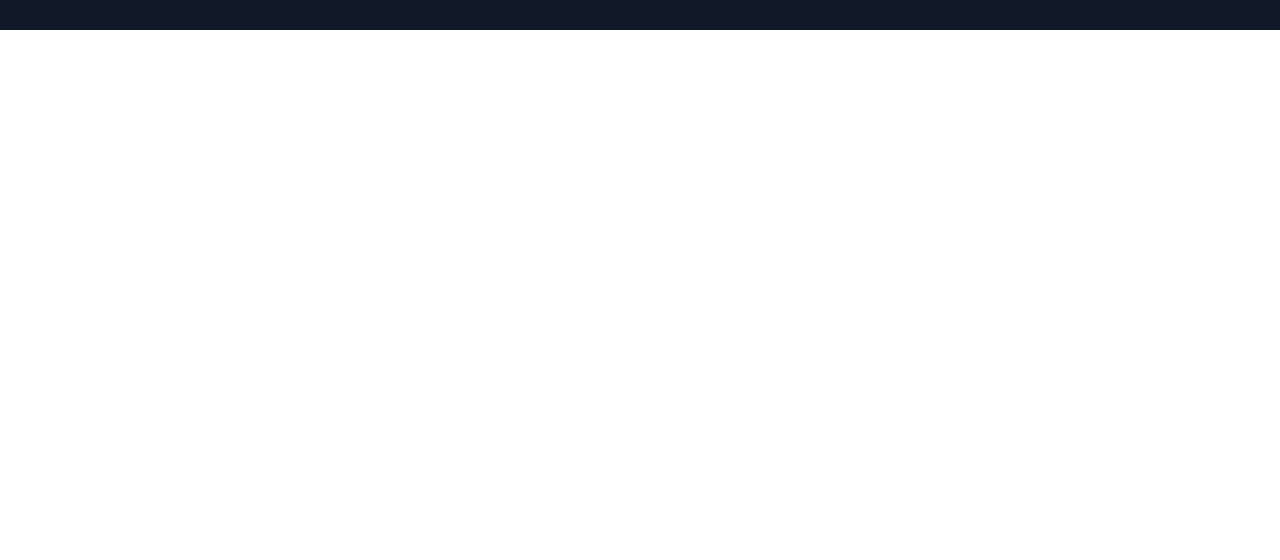
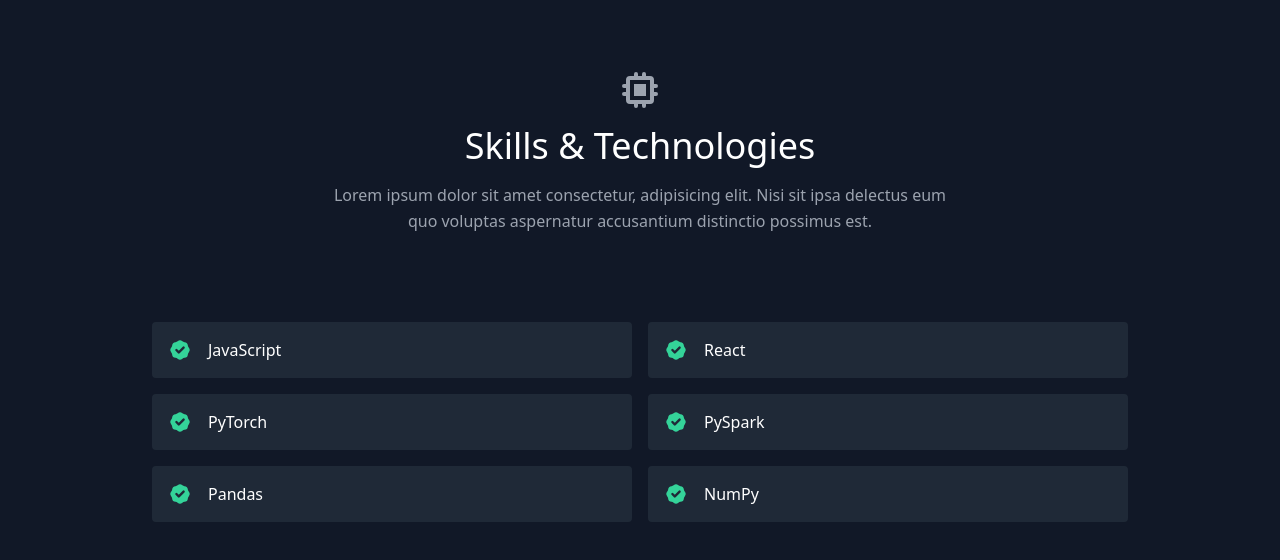
Before and after one commit to Colexeco/Personal_Website, a React (Create React App) app: page / in a window 1280 px wide. Shown: the part 1255-1815 px from the top of the page. Before the commit the page ends 1285 px from the top, so only its background shows below. Built offline with nearby package versions, Linux system fonts and the light colour scheme.

Commit message:
add skills

```diff
--- a/src/App.js
+++ b/src/App.js
@@ -12,8 +12,8 @@
       {/* <Navbar /> */}
       <About />
       <Projects />
-      {/* <Skills />
-      <Testimonials />
+      <Skills />
+      {/* <Testimonials />
       <Contact /> */}
     </main>
   );
--- a/src/components/Skills.js
+++ b/src/components/Skills.js
@@ -1,3 +1,35 @@
+import { BadgeCheckIcon, ChipIcon } from "@heroicons/react/solid";
 import React from "react";
+import { skills } from "../data";
 
-export default function Skills() {}
+export default function Skills() {
+  return (
+    <section id="skills">
+      <div className="container px-5 py-10 mx-auto">
+        <div className="text-center mb-20">
+          <ChipIcon className="w-10 inline-block mb-4" />
+          <h1 className="sm:text-4xl text-3xl font-medium title-font text-white mb-4">
+            Skills &amp; Technologies
+          </h1>
+          <p className="text-base leading-relaxed xl:w-2/4 lg:w-3/4 mx-auto">
+            Lorem ipsum dolor sit amet consectetur, adipisicing elit. Nisi sit
+            ipsa delectus eum quo voluptas aspernatur accusantium distinctio
+            possimus est.
+          </p>
+        </div>
+        <div className="flex flex-wrap lg:w-4/5 sm:mx-auto sm:mb-2 -mx-2">
+          {skills.map((skill) => (
+            <div key={skill} className="p-2 sm:w-1/2 w-full">
+              <div className="bg-gray-800 rounded flex p-4 h-full items-center">
+                <BadgeCheckIcon className="text-green-400 w-6 h-6 flex-shrink-0 mr-4" />
+                <span className="title-font font-medium text-white">
+                  {skill}
+                </span>
+              </div>
+            </div>
+          ))}
+        </div>
+      </div>
+    </section>
+  );
+}
--- a/src/data.js
+++ b/src/data.js
@@ -53,8 +53,8 @@
 export const skills = [
   "JavaScript",
   "React",
-  "Next.js",
-  "Node",
-  "GraphQL",
-  "Material UI",
+  "PyTorch",
+  "PySpark",
+  "Pandas",
+  "NumPy",
 ];
```
